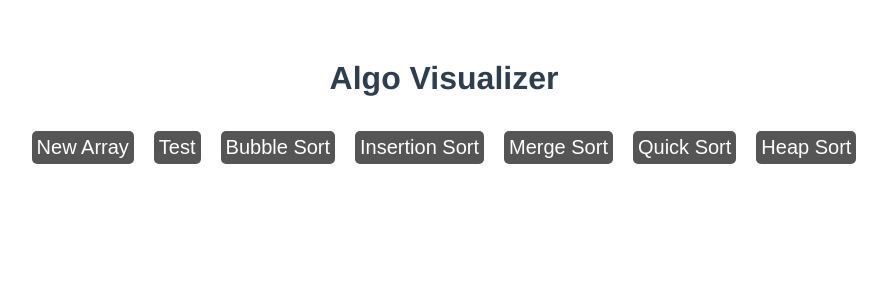
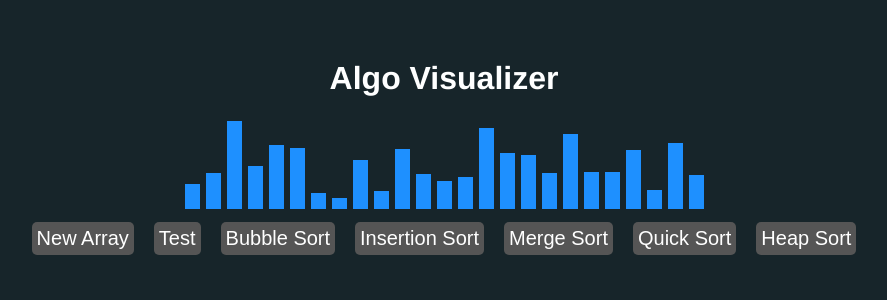
Before and after one commit to jameseaster/algo-visualization, a Vue app: page / in a window 1280 px wide. Shown: the top 300 px of the page, without its empty margins (196-1083 px from the left). Built offline with nearby package versions, Linux system fonts and the light colour scheme.

Commit message:
(feat) add animation (color & timing) to bubble sort

```diff
--- a/src/App.vue
+++ b/src/App.vue
@@ -25,6 +25,9 @@ export default {
   data() {
     return {
       numbers: [],
+      primary: "dodgerblue",
+      compare: "#66FCF1",
+      sorted: "#A768C4",
     };
   },
   created() {
@@ -33,21 +36,23 @@ export default {
   methods: {
     populateArray: function() {
       this.numbers = [];
-      // randomize the length of the array
+      // randomize the length of the array FOR TESTING
       // let length = Math.round(Math.random() * 5) + 20;
 
       for (let i = 0; i < 25; i++) {
-        let randomNumber = Math.round(Math.random() * 90) + 10;
-        this.numbers.push(randomNumber);
+        let value = Math.round(Math.random() * 90) + 10;
+        let color = this.primary;
+        this.numbers.push({ value, color });
       }
     },
     test: function() {
+      // REMOVE ANY AWAIT KEYWORDS FOR TESTING
       for (let i = 0; i < 100; i++) {
         this.populateArray();
         let testArray = [...this.numbers];
 
         // test out different functions here
-        this.bubbleSort();
+        // this.bubbleSort();
 
         testArray.sort((a, b) => a - b);
         let result =
@@ -56,34 +61,59 @@ export default {
         console.log(result);
       }
     },
-    bubbleSort: function() {
-      let swap = true;
+    bubbleSort: async function() {
       let counter = 0;
 
-      while (swap) {
-        swap = false;
+      while (counter < this.numbers.length) {
         for (let i = 0; i < this.numbers.length - 1 - counter; i++) {
-          if (this.numbers[i] > this.numbers[i + 1]) {
-            swap = true;
-            let placeholder = this.numbers[i + 1];
-            this.$set(this.numbers, i + 1, this.numbers[i]);
-            this.$set(this.numbers, i, placeholder);
+          // change color of two indeces that are being compared
+          let { value: a } = this.numbers[i];
+          let { value: b } = this.numbers[i + 1];
+          this.$set(this.numbers, i, { value: a, color: this.compare });
+          this.$set(this.numbers, i + 1, { value: b, color: this.compare });
+
+          // pauses the event loop to better visualize the algo
+          await new Promise((resolve) => setTimeout(resolve, 50));
+
+          // if the first index is greater than the second
+          if (this.numbers[i].value > this.numbers[i + 1].value) {
+            // swap indeces
+            let { value, color } = this.numbers[i];
+            let { value: tempValue } = this.numbers[i + 1];
+            this.$set(this.numbers, i + 1, { value, color });
+            this.$set(this.numbers, i, { value: tempValue, color });
+
+            // pauses the event loop to better visualize the algo
+            await new Promise((resolve) => setTimeout(resolve, 20));
           }
+
+          // change colors back to primary and set the final index color to sorted
+          let { value: newA } = this.numbers[i];
+          let { value: newB } = this.numbers[i + 1];
+          this.$set(this.numbers, i, { value: newA, color: this.primary });
+          this.$set(this.numbers, i + 1, { value: newB, color: this.sorted });
         }
+        // increment counter
         counter += 1;
       }
+      // change the color to sorted on the final iteration (first index)
+      let { value } = this.numbers[0];
+      this.$set(this.numbers, 0, { value, color: this.sorted });
     },
   },
 };
 </script>
 
 <style>
+* {
+  background-color: #17252a;
+}
 #app {
   font-family: Avenir, Helvetica, Arial, sans-serif;
   -webkit-font-smoothing: antialiased;
   -moz-osx-font-smoothing: grayscale;
   text-align: center;
-  color: #2c3e50;
+  color: #feffff;
   margin-top: 60px;
 }
 </style>
```
